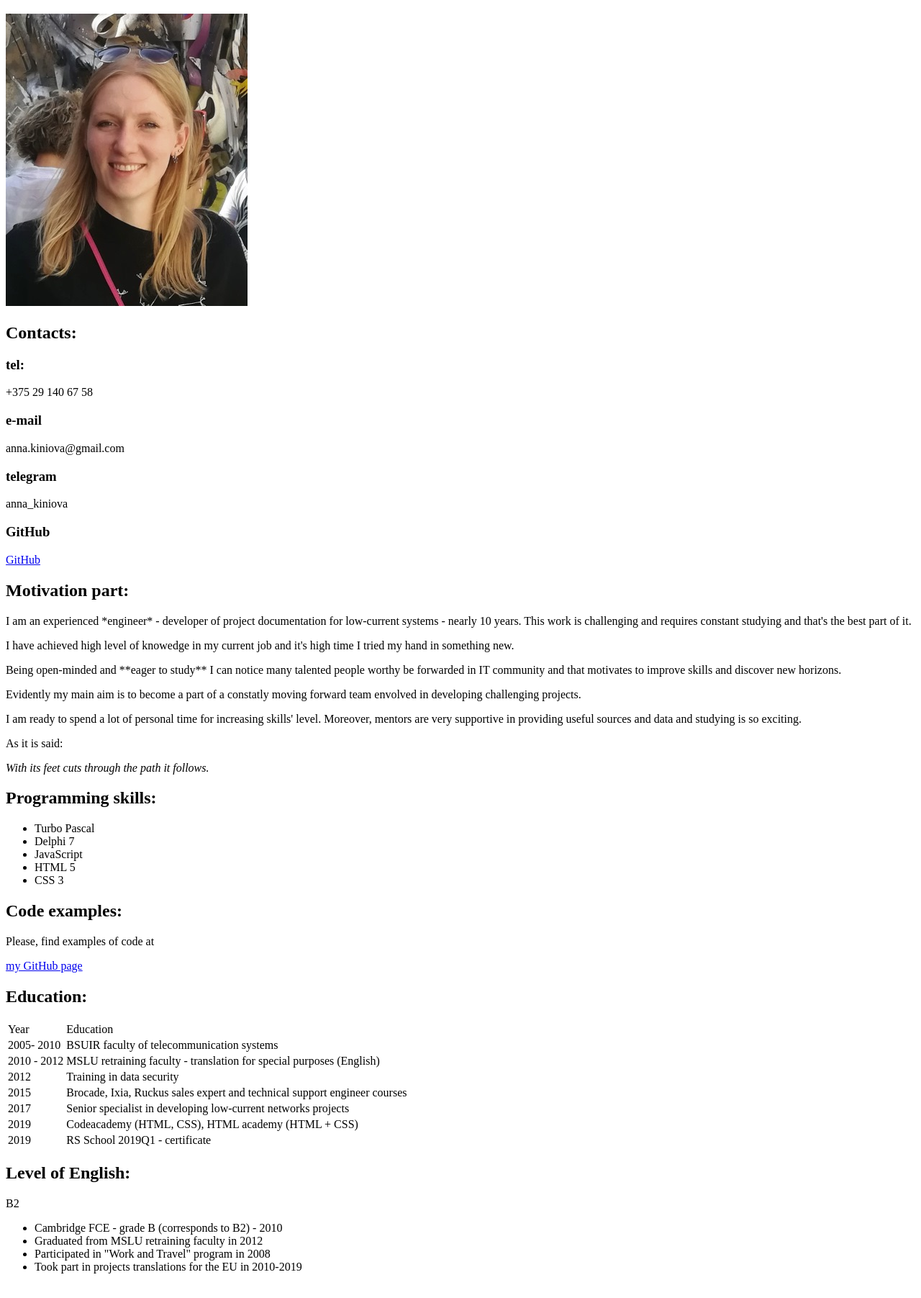
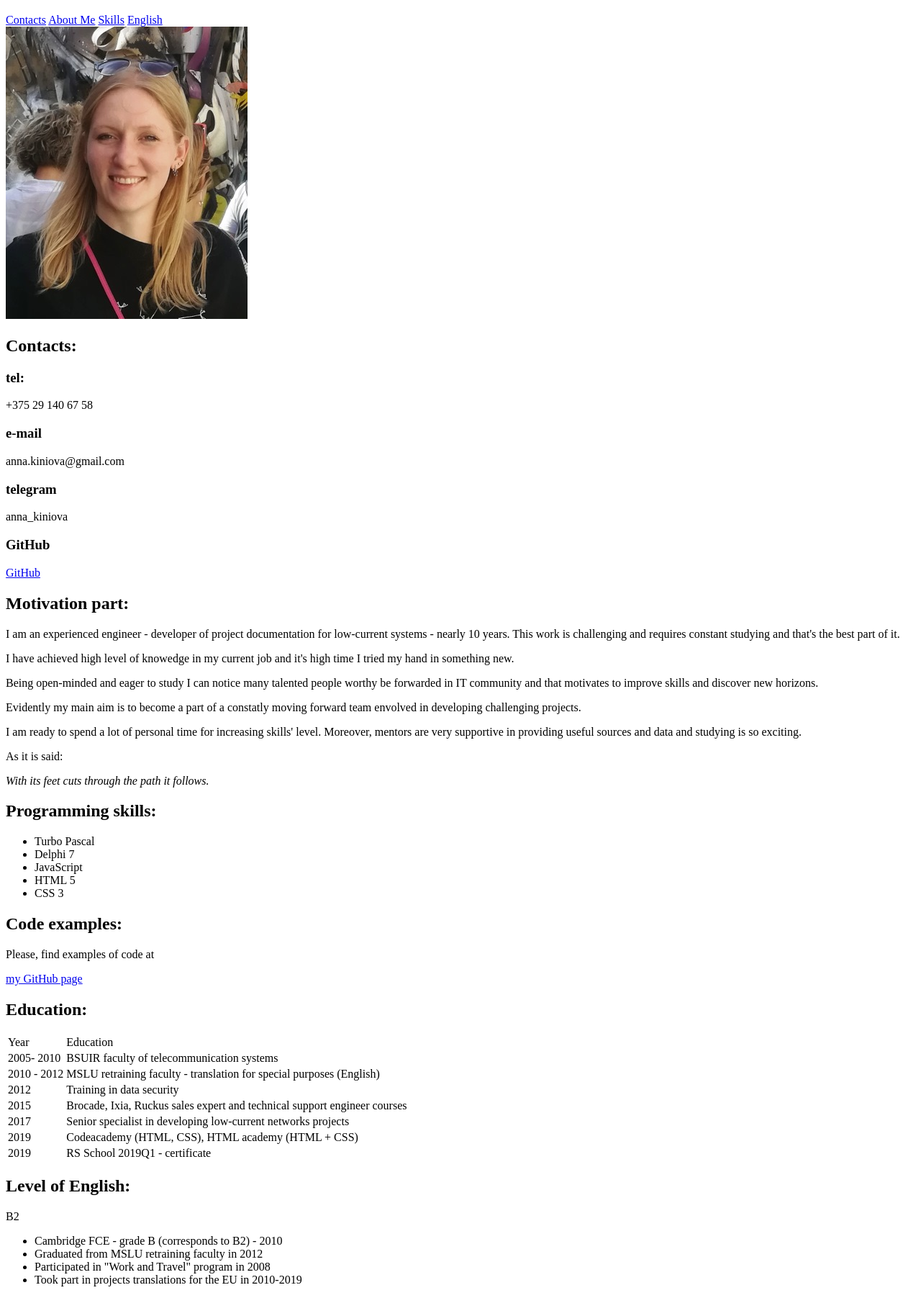
Before and after one commit to AnnaKiniova/rsschool-cv, a plain HTML site: page index.html in a window 1280 px wide. Shown: the part 61-1864 px from the top of the page at 72% size. Drawn offline with Linux system fonts and the light colour scheme.

Commit message:
feat: add links to nav

```diff
--- a/index.html
+++ b/index.html
@@ -10,8 +10,10 @@
     <header>
         <h1>Anna Kiniova - CV</h1>
         <nav>
-
-
+            <a href="#contacts">Contacts</a>
+            <a href="#motivation">About Me</a>
+            <a href="skills">Skills</a>
+            <a href="english">English</a>
         </nav>
     </header>
     <main>
@@ -19,7 +21,7 @@
             <img src="./images/Anna_photo.jpg" alt="Anna's photo">
         </article>
         <article>
-            <section class="author_contacts">
+            <section class="author_contacts" id="contacts">
                 <h2>Contacts:</h2>
                 <section>
                     <h3>tel:</h3>
@@ -38,18 +40,18 @@
                     <a href="https://github.com/AnnaKiniova" target="_blank">GitHub</a>
                 </section>
             </section>
-            <section>
+            <section id="motivation">
                 <h2>Motivation part:</h2>
-                <p>I am an experienced *engineer* - developer of project documentation for low-current systems - nearly 10 years.
+                <p>I am an experienced <span class="highlight-italic">engineer</span> - developer of project documentation for low-current systems - nearly 10 years.
                     This work is challenging and requires constant studying and that's the best part of it.</p>
                 <p>I have achieved high level of knowedge in my current job and it's high time I tried my hand in something new.</p>
-                <p>Being open-minded and **eager to study** I can notice many talented people worthy be forwarded in IT community and that motivates to improve skills and discover new horizons.</p>
+                <p>Being open-minded and <span class="highlight-bold">eager to study</span>  I can notice many talented people worthy be forwarded in IT community and that motivates to improve skills and discover new horizons.</p>
                 <p>Evidently my main aim is to become a part of a constatly moving forward team envolved in developing challenging projects. </p>
                 <p>I am ready to spend a lot of personal time for increasing skills' level. Moreover, mentors are very supportive in providing useful sources and data and studying is so exciting.</p>
                 <p>As it is said:</p>
                 <cite>With its feet cuts through the path it follows.</cite>
             </section>
-            <section>
+            <section id="skills">
                 <h2>Programming skills:</h2>
                 <ul>
                     <li>Turbo Pascal</li>
@@ -73,11 +75,11 @@
                     </tr>
                     <tr>
                         <td>2005- 2010</td>
-                        <td>BSUIR faculty of telecommunication systems</td>
+                        <td><span class="highlight-italic highlight-bold">BSUIR</span> faculty of telecommunication systems</td>
                     </tr>
                     <tr>
                         <td>2010 - 2012</td>
-                        <td>MSLU retraining faculty - translation for special purposes (English)</td>
+                        <td><span class="highlight-italic highlight-bold">MSLU</span> retraining faculty - translation for special purposes (English)</td>
                     </tr>
                     <tr>
                         <td>2012</td>
@@ -97,17 +99,17 @@
                     </tr>
                     <tr>
                         <td>2019</td>
-                        <td>RS School 2019Q1 - certificate</td>
+                        <td>RS School 2019Q1 - <span class="highlight-italic highlight-bold">certificate</span></td>
                     </tr>
                 </table>
             </section>
-            <section>
+            <section id="english">
                 <h2>Level of English:</h2>
                 <p class="english_level">B2</p>
                 <ul>
-                    <li>Cambridge FCE - grade B (corresponds to B2) - 2010</li>
-                    <li>Graduated from MSLU retraining faculty in 2012</li>
-                    <li>Participated in "Work and Travel" program in 2008</li>
+                    <li><span class="highlight-italic highlight-bold">Cambridge FCE </span>- grade B (corresponds to B2) - 2010</li>
+                    <li>Graduated from <span class="highlight-italic highlight-bold">MSLU</span> retraining faculty in 2012</li>
+                    <li>Participated in <span class="highlight-italic highlight-bold">"Work and Travel"</span> program in 2008</li>
                     <li>Took part in projects translations for the EU in 2010-2019</li>
                 </ul>
             </section>
```
